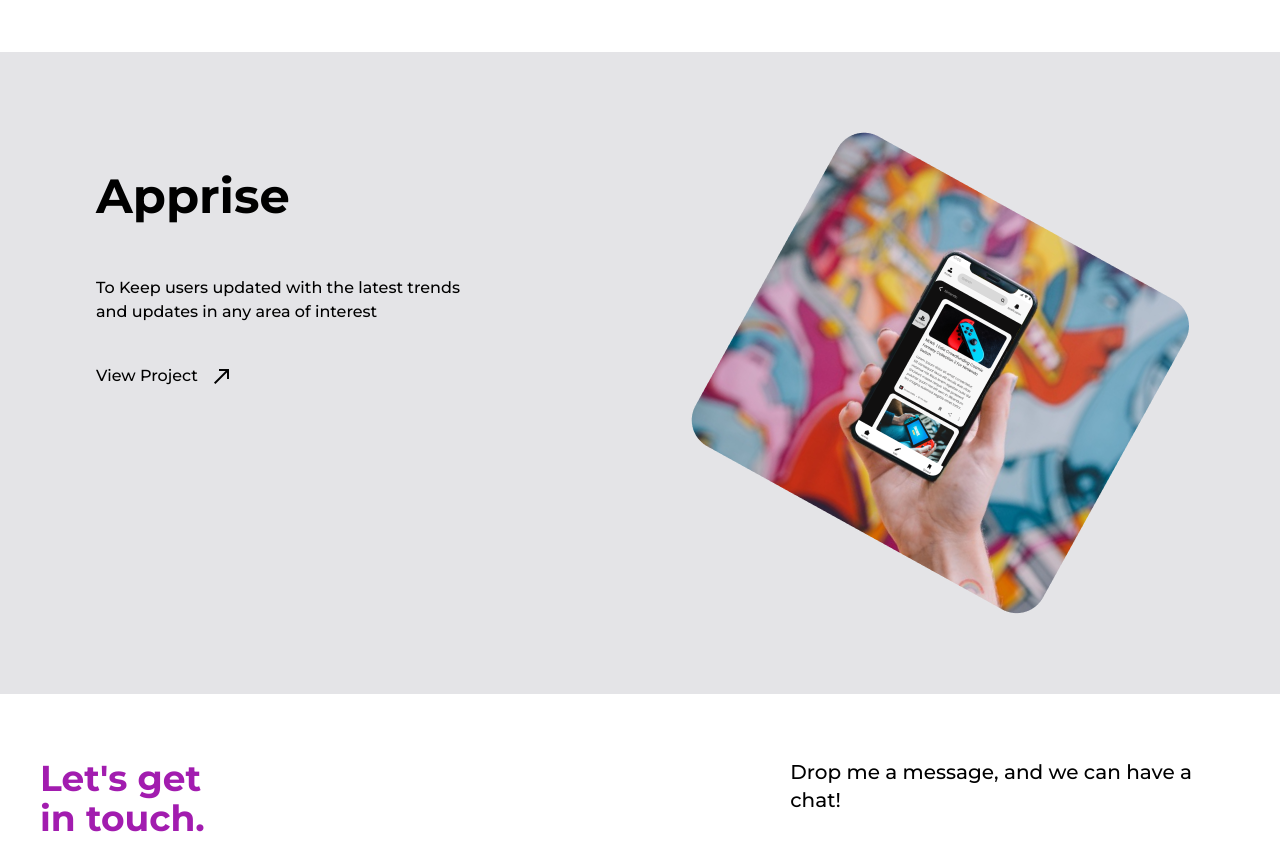
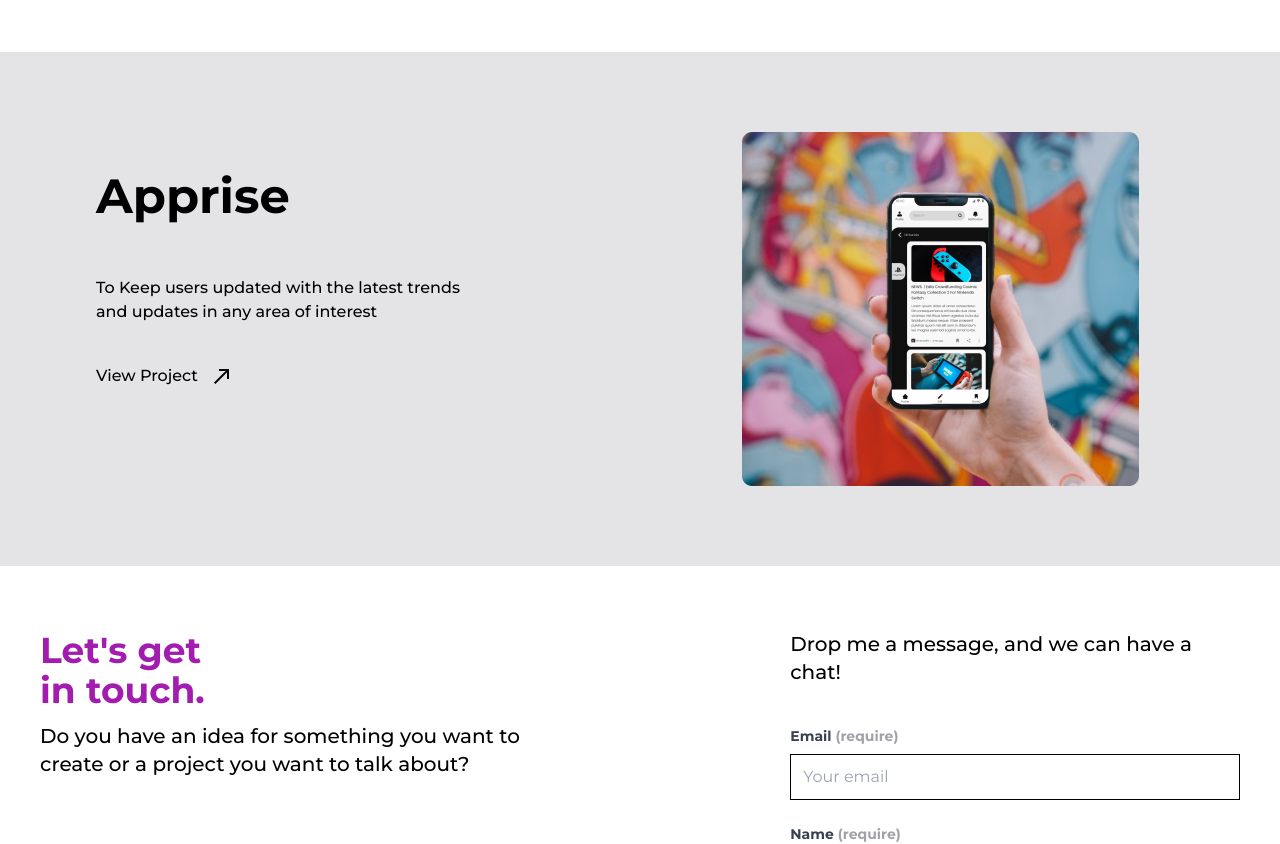
Before and after one commit to timnaire/chassy, a React (Create React App) app: page / in a window 1280 px wide. Shown: the part 1200-2044 px from the top of the page. Built offline with nearby package versions, Linux system fonts and the light colour scheme.

Commit message:
Code cleanup and change apprise image

```diff
--- a/src/app/core/models/constants.ts
+++ b/src/app/core/models/constants.ts
@@ -1,5 +1,4 @@
-
-const apprise = require('./../../../assets/images/hero.png');
+const apprise = require('./../../../assets/images/app_1.png')
 
 export const AppStudies = [
   {
--- a/src/app/layout/BaseLayout.tsx
+++ b/src/app/layout/BaseLayout.tsx
@@ -19,7 +19,7 @@ export function BaseLayout() {
             <Outlet />
           </main>
         </div>
-        <div id="otherContent"></div>
+        <div id="otherContent" className="z-[1000]"></div>
       </motion.div>
       <Footer />
     </>
--- a/src/app/layout/Footer.tsx
+++ b/src/app/layout/Footer.tsx
@@ -12,7 +12,7 @@ export function Footer() {
               </NavLink>
             </li>
             <li className="md:px-5 py-6">
-              <NavLink className="md:text-md lg:text-2xl" to={`/about`}>
+              <NavLink className="md:text-md lg:text-2xl" to={`/case-studies`}>
                 Case Studies
               </NavLink>
             </li>
--- a/src/app/pages/About.tsx
+++ b/src/app/pages/About.tsx
@@ -22,7 +22,7 @@ export function About() {
     <motion.article
       className="container mx-auto mt-36"
       initial={{ opacity: 0 }}
-      animate={{ opacity: 1, transition: { type: "spring", duration: 3 } }}
+      animate={{ opacity: 1, transition: { type: 'spring', duration: 3 } }}
     >
       <div className="about-me flex justify-center">
         <span className="text-5xl font-bold">
--- a/src/app/pages/CaseStudy.tsx
+++ b/src/app/pages/CaseStudy.tsx
@@ -22,7 +22,7 @@ export function CaseStudy({ isPage = true }) {
   return (
     <motion.article
       initial={{ opacity: 0 }}
-      animate={{ opacity: 1, transition: { type: "spring", duration: 3 } }}
+      animate={{ opacity: 1, transition: { type: 'spring', duration: 3 } }}
     >
       <div className="container mx-auto">
         <h2 className="flex justify-center mt-16 text-fuchsia-700 text-2xl sm:text-3xl md:text-4xl font-medium">
--- a/src/app/pages/Contact.tsx
+++ b/src/app/pages/Contact.tsx
@@ -39,7 +39,7 @@ export function Contact({ isPage = true }) {
     <motion.article
       className={isPage ? "container mx-auto px-10 py-16 md:mt-72" : "container mx-auto px-10 py-16"}
       initial={{ opacity: 0 }}
-      animate={{ opacity: 1, transition: { type: "spring", duration: 3 } }}
+      animate={{ opacity: 1, transition: { type: 'spring', duration: 3 } }}
     >
       <div className="flex flex-col md:flex-row">
         <div className="flex-1">
--- a/src/app/pages/Home.tsx
+++ b/src/app/pages/Home.tsx
@@ -43,7 +43,7 @@ export function Home() {
     <motion.article
       className="relative container mx-auto px-5 md:px-0"
       initial={{ opacity: 0 }}
-      animate={{ opacity: 1, transition: { type: "spring", duration: 3 } }}
+      animate={{ opacity: 1, transition: { type: 'spring', duration: 3 } }}
     >
       <div className="grid grid-cols-none md:grid-cols-2">
         <div>
--- a/src/app/shared/animations/fade-in.variant.ts
+++ b/src/app/shared/animations/fade-in.variant.ts
@@ -1,6 +1,6 @@
 export const fadeInVariant = {
   offscreen: { opacity: 0, y: 50 },
   onscreen: (custom: number) => ({
-    opacity: 1, y: 0, transition: { type: "spring", duration: 1.5, delay: custom * 0.2 }
+    opacity: 1, y: 0, transition: { type: 'spring', duration: 1.5, delay: custom * 0.2 }
   })
 }
--- a/src/app/shared/components/AppStudy.tsx
+++ b/src/app/shared/components/AppStudy.tsx
@@ -28,7 +28,7 @@ export function AppStudy({ title, description, image }: AppStudyProps) {
             </Button>
           </div>
           <div className="flex justify-center self-center h-full order-first md:order-last">
-            <img className="rounded-lg" src={image} alt={title} />
+            <img className="rounded-lg"src={image} alt={title} loading="lazy" />
           </div>
         </div>
       </div>
```
Also changed, not shown: src/assets/images/app_1.png (added).
